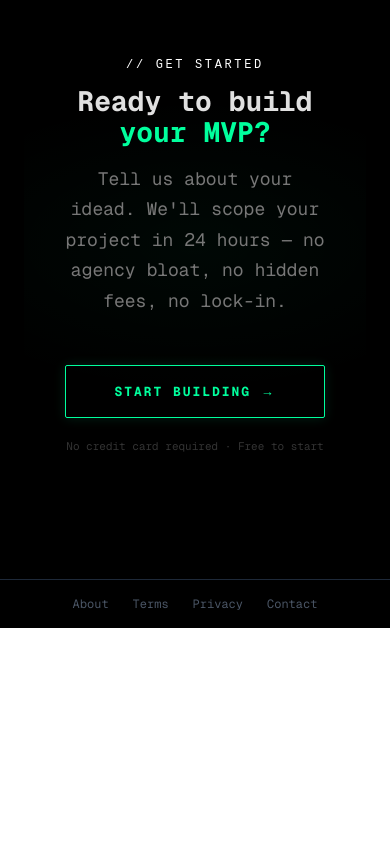
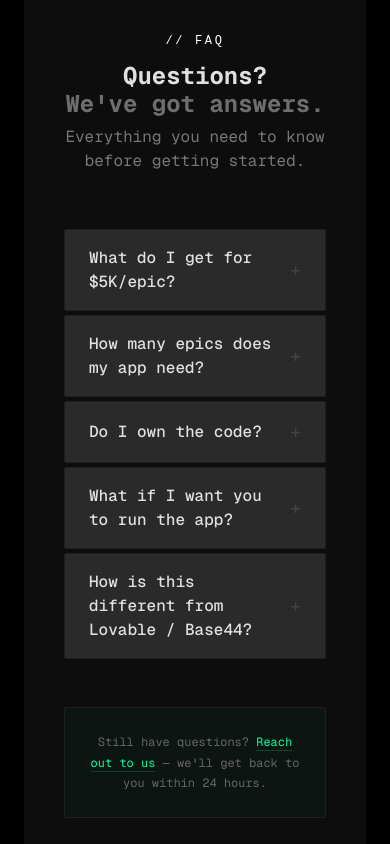
Before and after one commit to rup2701/appnomics-landing, a Next.js app: page / in a window 390 px wide. Shown: the part 7000-7844 px from the top of the page. Before the commit the page ends 7628 px from the top, so only its background shows below. Built offline with nearby package versions, Linux system fonts and the light colour scheme.

Commit message:
feat: Add FAQ section to enhance user support and information accessibility

```diff
--- a/app/page.tsx
+++ b/app/page.tsx
@@ -10,6 +10,7 @@ import ProcessSection from '@/components/sections/ProcessSection';
 import PortfolioSection from '@/components/sections/PortfolioSection';
 import CTASection from '@/components/sections/CTASection';
 import StudioOSSection from '@/components/sections/StudioOSSection';
+import FAQSection from '@/components/sections/FAQSection';
 
 
 
@@ -77,6 +78,7 @@ export default function Home() {
         <ProcessSection />
         <PricingSection />
         <StudioOSSection />
+        <FAQSection />
         <CTASection />
       </div>
 
--- /dev/null
+++ b/components/sections/FAQSection.tsx
@@ -0,0 +1,127 @@
+import { useState } from "react";
+import SectionLabel from "../SectionLabel";
+
+// ── FAQ data ──────────────────────────────────────────────────────────────
+const FAQ_ITEMS = [
+  {
+    question: "What do I get for $5K/epic?",
+    answer: "One week of focused build — working feature, tested, deployed, and documented.",
+  },
+  {
+    question: "How many epics does my app need?",
+    answer: "Most apps are 5–6 epics — we'll scope it together during discovery.",
+  },
+  {
+    question: "Do I own the code?",
+    answer: "Yes — 100%. Full handover, no lock-in.",
+  },
+  {
+    question: "What if I want you to run the app?",
+    answer: "We offer a \"Build + Run\" option — 15% revenue share, we handle hosting, support, and growth.",
+  },
+  {
+    question: "How is this different from Lovable / Base44?",
+    answer:
+      "Lovable and Base44 are AI-powered tools — you buy credits, you prompt, you hope it works.\n\nAppnomics is a fixed-price, human-in-the-loop delivery system. We use AI to accelerate the build — not to replace the craftsmanship. You get a working product, clean code, full handover, and zero lock-in. No tokens. No surprises. No pauses.\n\nWe bring 10 years of 0-to-1 product experience to every epic — so you're not just getting code, you're getting a product that actually works.",
+  },
+];
+
+// ── FAQ Section ────────────────────────────────────────────────────────────
+export default function FAQSection() {
+  const [openIndex, setOpenIndex] = useState<number | null>(null);
+
+  const toggleItem = (index: number) => {
+    setOpenIndex(openIndex === index ? null : index);
+  };
+
+  return (
+    <section className="py-24 border-t border-[#1a1a1a] bg-[#0d0d0d]">
+      <div className="max-w-[860px] mx-auto px-10">
+        <SectionLabel centerAlign={true}>// FAQ</SectionLabel>
+
+        <div className="text-center">
+          <h2 className="text-[clamp(24px,3vw,36px)] font-bold text-[#e0e0e0] mb-2 leading-[1.15] font-mono">
+            Questions?
+            <br />
+            <span className="text-[#6e6e6e]">We&apos;ve got answers.</span>
+          </h2>
+          <p className="text-md text-[#777] mb-14 font-mono">
+            Everything you need to know before getting started.
+          </p>
+        </div>
+
+        <div className="flex flex-col gap-1">
+          {FAQ_ITEMS.map((item, index) => {
+            const isOpen = openIndex === index;
+            const isLast = item.question === "How is this different from Lovable / Base44?";
+
+            return (
+              <div
+                key={index}
+                className="border border-[#1f1f1f] rounded-[2px] overflow-hidden transition-all duration-200"
+                style={{
+                  background: isOpen ? "#00ff9d08" : "#2a2a2a",
+                  borderColor: isOpen ? "#00ff9d44" : "#1f1f1f",
+                }}
+              >
+                <button
+                  onClick={() => toggleItem(index)}
+                  className="w-full flex items-center justify-between px-6 py-4 text-left cursor-pointer transition-colors duration-200 hover:bg-[#ffffff04]"
+                >
+                  <span className="text-[16px] font-mono text-[#e0e0e0] font-medium">
+                    {item.question}
+                  </span>
+                  <span
+                    className="text-[#999] text-lg transition-transform duration-200 flex-shrink-0 ml-4"
+                    style={{
+                      transform: isOpen ? "rotate(45deg)" : "rotate(0deg)",
+                      color: isOpen ? "#00ff9d" : "#444",
+                    }}
+                  >
+                    +
+                  </span>
+                </button>
+
+                <div
+                  className="overflow-hidden transition-all duration-300"
+                  style={{
+                    maxHeight: isOpen ? 800 : 0,
+                    opacity: isOpen ? 1 : 0,
+                  }}
+                >
+                  <div className="px-6 pb-5 pt-0">
+                    <div className="border-t border-[#1f1f1f] pt-4">
+                      {isLast ? (
+                        <div className="text-md text-[#777] font-mono leading-[1.8] whitespace-pre-line">
+                          {item.answer}
+                        </div>
+                      ) : (
+                        <p className="text-md text-[#777] font-mono leading-[1.7]">
+                          {item.answer}
+                        </p>
+                      )}
+                    </div>
+                  </div>
+                </div>
+              </div>
+            );
+          })}
+        </div>
+
+        {/* Bottom CTA */}
+        <div className="mt-12 text-center border border-[#1f1f1f] rounded-[2px] p-6 bg-[#00ff9d08]">
+          <p className="text-xs text-[#666] font-mono leading-[1.7]">
+            Still have questions?{" "}
+            <a
+              href="#intake"
+              className="text-[#00ff9d] hover:text-[#00ff9d] no-underline border-b border-[#00ff9d33] hover:border-[#00ff9d] transition-colors"
+            >
+              Reach out to us
+            </a>
+            {" "}— we&apos;ll get back to you within 24 hours.
+          </p>
+        </div>
+      </div>
+    </section>
+  );
+}
```
